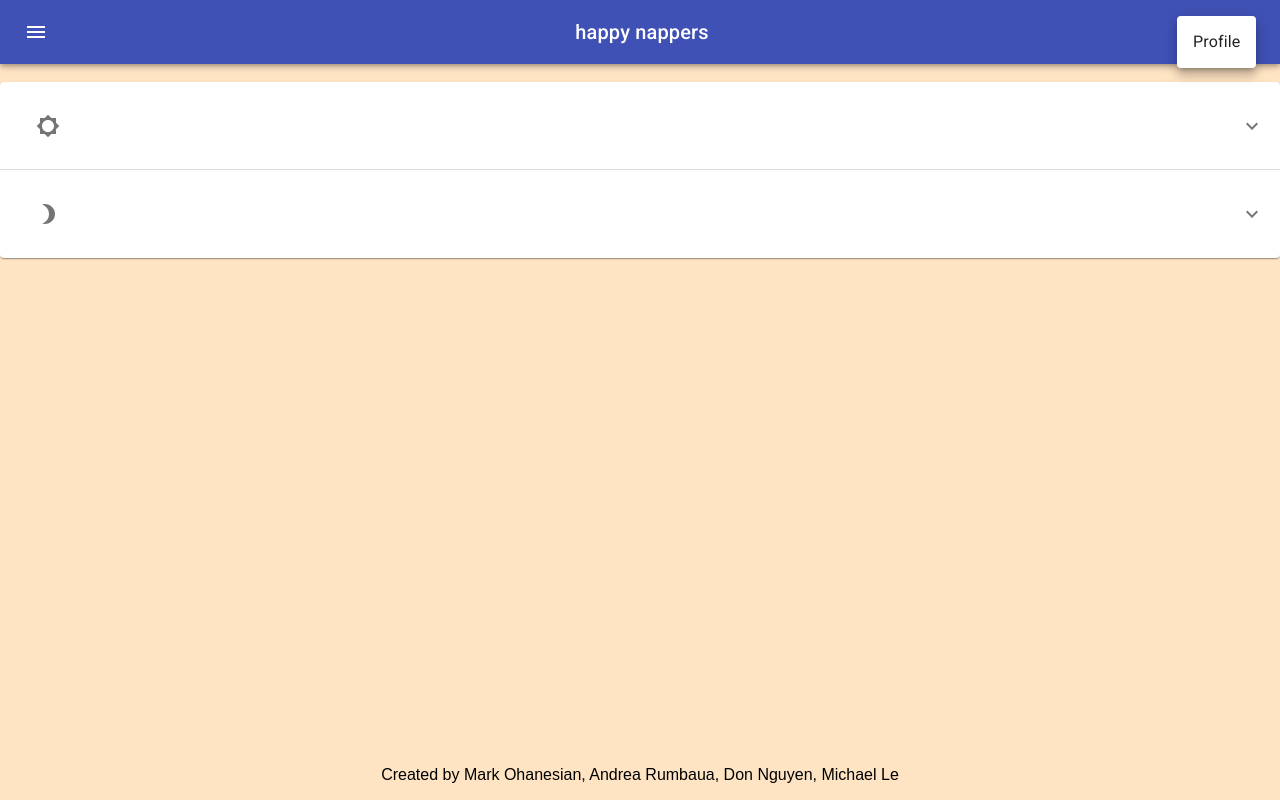
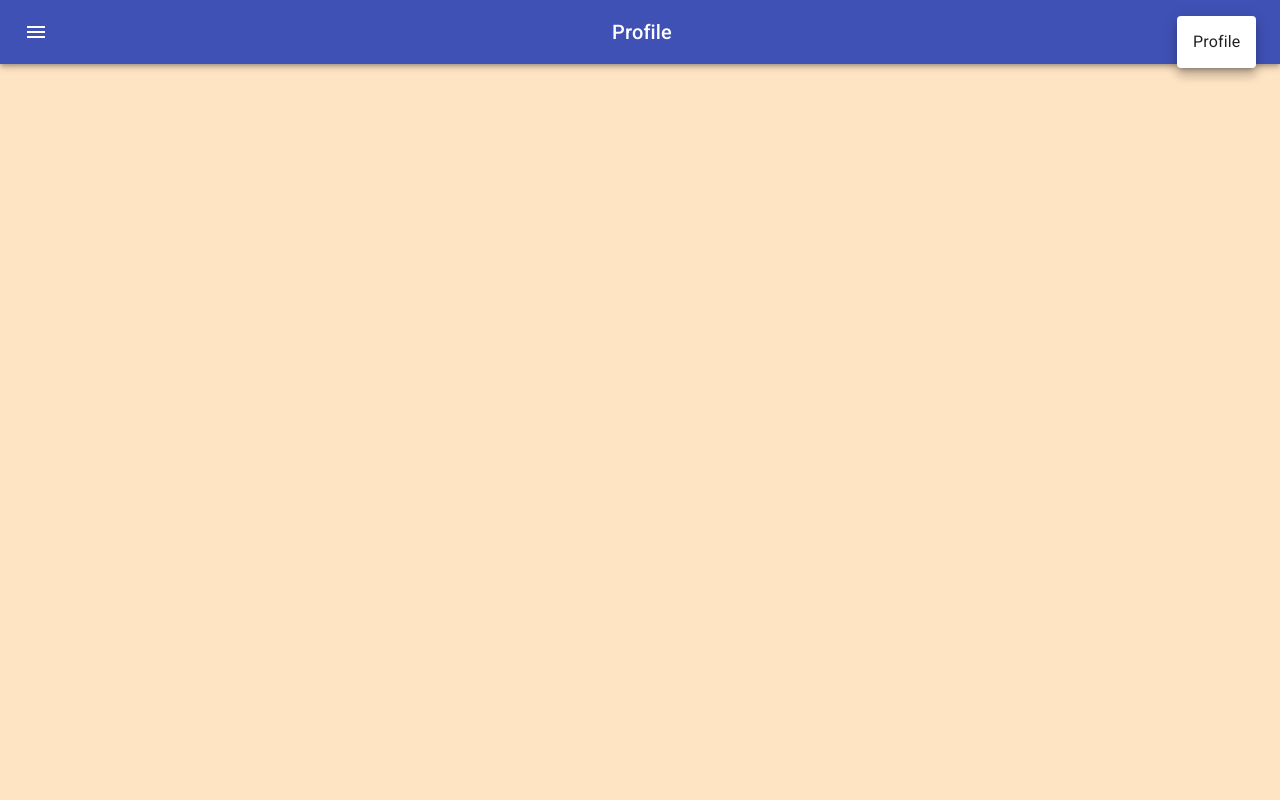
Before and after one commit to arumbaua366/happy-nappers, a React (Create React App) app in the folder client/: page / in a window 1280 px wide. Both pictures are taken after a click on the button 1232 px from the left and 32 px from the top of the page. Built offline with nearby package versions, Linux system fonts and the light colour scheme.

Commit message:
added banner to profile page in app.js

```diff
--- a/client/src/App.js
+++ b/client/src/App.js
@@ -5,6 +5,8 @@
 import Buttons from "./components/Buttons";
 import Footer from "./components/Footer"
 import Accordion from "./components/Accordion"
+// Profile Page Imports
+import NavProfile from "./components/NavProfile"
 
 class App extends Component {
   render() {
@@ -12,11 +14,16 @@
       <div className="App">
         {/* <div className="App-header">
         </div> */}
-          <Nav />
+        {/* Main Page  */}
+          {/* <Nav />
         <p className="App-intro">
           <Accordion/>
         </p>
-        <Footer />
+        <Footer /> */}
+        {/* Main Page  */}
+        {/* Profile Page */}
+        <NavProfile />
+        {/* Profile Page */}
       </div>
     );
   }
--- /dev/null
+++ b/client/src/components/NavProfile/index.js
@@ -0,0 +1,96 @@
+import React from 'react';
+import { makeStyles } from '@material-ui/core/styles';
+import AppBar from '@material-ui/core/AppBar';
+import Toolbar from '@material-ui/core/Toolbar';
+import Typography from '@material-ui/core/Typography';
+import IconButton from '@material-ui/core/IconButton';
+import MenuIcon from '@material-ui/icons/Menu';
+import AccountCircle from '@material-ui/icons/AccountCircle';
+// import Switch from '@material-ui/core/Switch';
+import FormControlLabel from '@material-ui/core/FormControlLabel';
+import FormGroup from '@material-ui/core/FormGroup';
+import MenuItem from '@material-ui/core/MenuItem';
+import Menu from '@material-ui/core/Menu';
+
+const useStyles = makeStyles((theme) => ({
+  root: {
+    flexGrow: 1,
+  },
+  menuButton: {
+    marginRight: theme.spacing(2),
+  },
+  title: {
+    flexGrow: 1,
+  },
+}));
+
+export default function MenuAppBar() {
+  const classes = useStyles();
+  const [auth, setAuth] = React.useState(true);
+  const [anchorEl, setAnchorEl] = React.useState(null);
+  const open = Boolean(anchorEl);
+
+  const handleChange = (event) => {
+    setAuth(event.target.checked);
+  };
+
+  const handleMenu = (event) => {
+    setAnchorEl(event.currentTarget);
+  };
+
+  const handleClose = () => {
+    setAnchorEl(null);
+  };
+
+  return (
+    <div className={classes.root}>
+      {/* <FormGroup>
+        <FormControlLabel
+          control={<Switch checked={auth} onChange={handleChange} aria-label="login switch" />}
+          label={auth ? 'Logout' : 'Login'}
+        />
+      </FormGroup> */}
+      <AppBar position="static">
+        <Toolbar>
+          <IconButton edge="start" className={classes.menuButton} color="inherit" aria-label="menu">
+            <MenuIcon />
+          </IconButton>
+          <Typography variant="h6" className={classes.title}>
+            Profile
+          </Typography>
+          {auth && (
+            <div>
+              <IconButton
+                aria-label="account of current user"
+                aria-controls="menu-appbar"
+                aria-haspopup="true"
+                onClick={handleMenu}
+                color="inherit"
+              >
+                <AccountCircle />
+              </IconButton>
+              <Menu
+                id="menu-appbar"
+                anchorEl={anchorEl}
+                anchorOrigin={{
+                  vertical: 'top',
+                  horizontal: 'right',
+                }}
+                keepMounted
+                transformOrigin={{
+                  vertical: 'top',
+                  horizontal: 'right',
+                }}
+                open={open}
+                onClose={handleClose}
+              >
+                <MenuItem onClick={handleClose}>Profile</MenuItem>
+                {/* <MenuItem onClick={handleClose}>My account</MenuItem> */}
+              </Menu>
+            </div>
+          )}
+        </Toolbar>
+      </AppBar>
+    </div>
+  );
+}
```
Also changed, not shown: client/src/components/Banner/index.js (added, +20 -0 lines).
